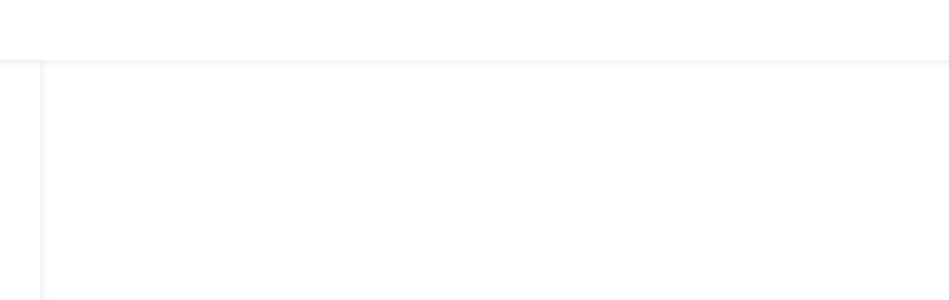
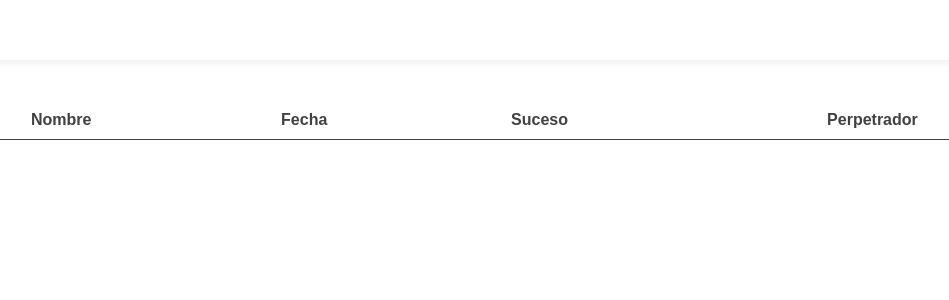
Before and after one commit to gbrenesm/database, a Next.js app: page / in a window 1280 px wide. Shown: the top 300 px of the page, without its empty margins (140-1089 px from the left). Built offline with nearby package versions, Linux system fonts and the light colour scheme.

Commit message:
Add Table

```diff
--- /dev/null
+++ b/components/Table/Table.js
@@ -0,0 +1,15 @@
+// Import components
+import TableHead from './TableHead/TableHead'
+
+// Import styles
+import { Table } from './Table.styled'
+
+const TableComponent = () => {
+  return (
+    <Table>
+      <TableHead/>
+    </Table>
+  )
+}
+
+export default TableComponent
--- /dev/null
+++ b/components/Table/Table.styled.js
@@ -0,0 +1,7 @@
+import styled from 'styled-components'
+
+export const Table = styled.table`
+  width: 90%;
+  margin: 50px auto 0;
+  border-collapse: collapse;
+`
--- a/components/Table/TableHead/TableHead.js
+++ b/components/Table/TableHead/TableHead.js
@@ -6,10 +6,10 @@ const TableHead = () => {
     <TableHeadContainer>
       <tr>
         <th>Nombre</th>
-        <th>Edad</th>
+        <th>Fecha</th>
         <th>Suceso</th>
         <th>Perpetrador</th>
-    </tr>
+      </tr>
     </TableHeadContainer>
   )
 }
--- a/components/Table/TableHead/TableHead.styled.js
+++ b/components/Table/TableHead/TableHead.styled.js
@@ -1,5 +1,9 @@
 import styled from 'styled-components'
+import { theme } from '../../../styles/theme'
 
 export const TableHeadContainer = styled.thead`
-
+  border-bottom: 1px solid ${theme.onyx};
+  th {
+    padding-bottom: 10px;
+  }
 `
--- a/pages/index.js
+++ b/pages/index.js
@@ -1,7 +1,7 @@
 import Head from 'next/head'
-import Image from 'next/image'
 import Navbar from '../components/Layout/Navbar/Navbar'
 import Sidebar from '../components/Layout/Sidebar/Sidebar'
+import Table from '../components/Table/Table'
 
 const Home = () => {
   return (
@@ -12,8 +12,9 @@ const Home = () => {
         <link rel="icon" href="/favicon.ico" />
       </Head>
       <Navbar/>
-      <Sidebar/>
+      {/* <Sidebar/> */}
       <main>
+        <Table/>
       </main>
     </>
   )
```
